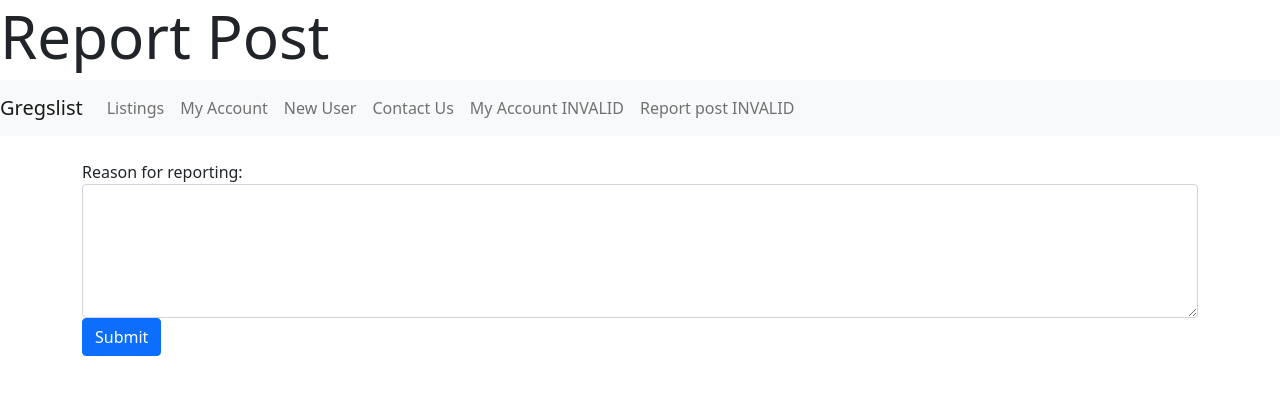
After one commit to ajwild320/Project-Gregslist, a Flask app: page /report_post in a window 1280 px wide. The commit adds this page. Shown: the top 395 px of the page. Run offline with Flask 2, Linux system fonts and the light colour scheme.

Commit message:
Creation of report page and corresponding methods

```diff
--- a/app.py
+++ b/app.py
@@ -1,5 +1,6 @@
 from flask import Flask, render_template, request, redirect
 from datetime import datetime
+
 app = Flask(__name__)
 
 @app.get('/')
@@ -47,7 +48,20 @@ def my_account():
 def sign_in(username, password):
     return render_template('home.html')
 
+#TODO
 #once database is created, use the username to delete from database
 @app.get('/deactivate_account')
 def deactivate_account():
     return render_template('deactivate_account.html')
+
+#TODO
+#will need to implement how to send this data to an email
+@app.get('/report_post')
+def report_post():
+    return render_template('report_post.html')
+
+#TODO
+#need to update once it is figured out how to send a form via email
+@app.post('/report_post_email')
+def report_post_email():
+    return render_template('home.html')
--- a/templates/_layout.html
+++ b/templates/_layout.html
@@ -36,6 +36,9 @@
         <li class="nav-item">
           <a class="nav-link" href="/my_account_invalid">My Account INVALID</a>
         </li>
+        <li class="nav-item">
+          <a class="nav-link" href="/report_post">Report post INVALID</a>
+        </li>
 <!-- DONT FORGET TO DELETE-->
 
       </ul>
--- /dev/null
+++ b/templates/report_post.html
@@ -0,0 +1,20 @@
+{% extends '_layout.html' %}
+
+{% block title %}
+    Report post page
+{% endblock %}
+
+{% block content %}
+    <h1 style="font-size: 60px;">Report Post</h1>
+{% endblock %}
+
+{% block body %}
+    <form method="post" action="/report_post_email">
+        <div class="form-group">
+            <label for="exampleFormControlTextarea1">Reason for reporting:</label>
+            <textarea class="form-control" id="Reason" rows="5"></textarea>
+          </div>
+
+          <button type="submit" class="btn btn-primary" id="button">Submit</button>
+    </form>
+{% endblock %}
```
